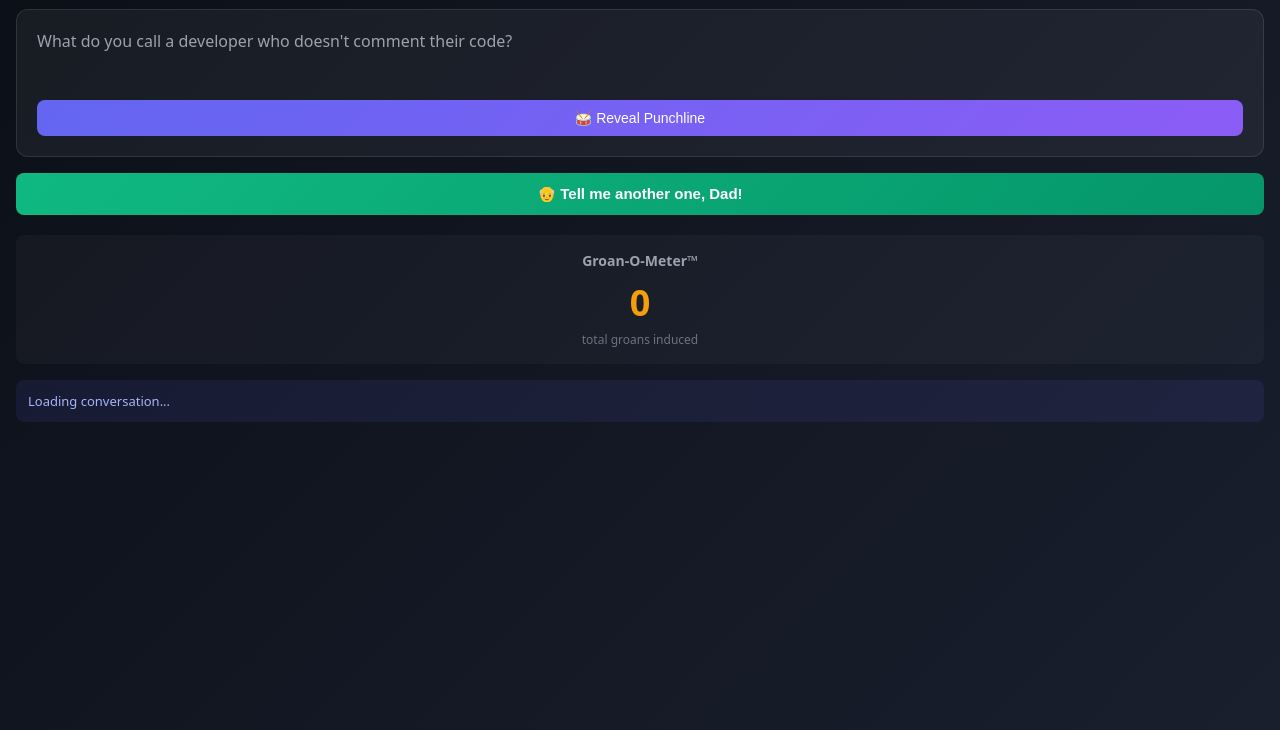
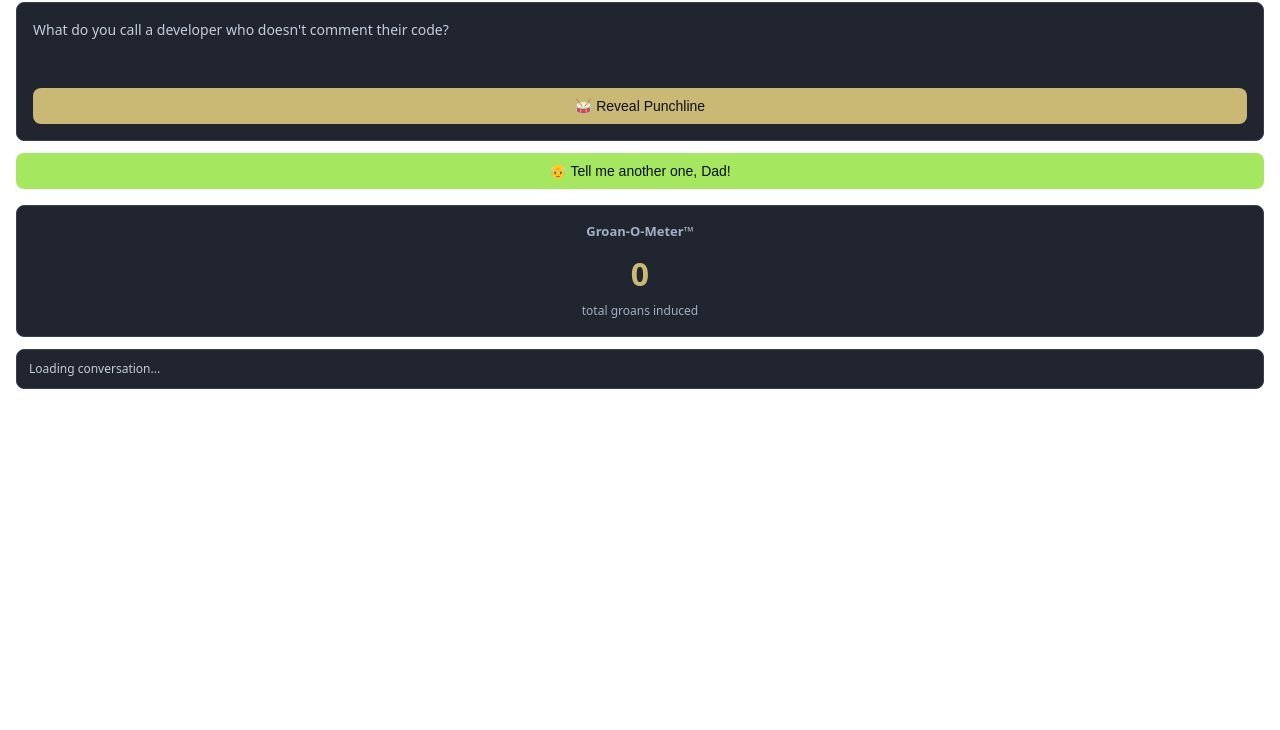
Before and after one commit to jpshackelford/oh-examples, a website: page agent-canvas-extensions/dad-jokes/panel.html in a window 1280 px wide. Shown: the part 70-800 px from the top of the page. Drawn offline with Linux system fonts and the light colour scheme.

Commit message:
fix(dad-jokes): use transparent background for proper blending
- Set body background to transparent in both settings.html and panel.html
- This allows the iframe content to blend with the parent container's
  background color (bg-base in AgentCanvas)
- Updated panel.html to use same AgentCanvas design tokens as settings

Co-authored-by: openhands <openhands@all-hands.dev>

```diff
--- a/agent-canvas-extensions/dad-jokes/panel.html
+++ b/agent-canvas-extensions/dad-jokes/panel.html
@@ -8,142 +8,193 @@
     />
     <title>Dad Jokes</title>
     <style>
+      /*
+       * AgentCanvas Design Tokens (Cool Grey Palette)
+       */
+      :root {
+        --cool-grey-50: #F7F9FC;
+        --cool-grey-100: #EEF2F7;
+        --cool-grey-200: #DCE3EE;
+        --cool-grey-300: #C3CDDC;
+        --cool-grey-400: #A3B0C4;
+        --cool-grey-500: #7E8A9E;
+        --cool-grey-600: #626D82;
+        --cool-grey-700: #4B5468;
+        --cool-grey-800: #383F50;
+        --cool-grey-900: #2C313F;
+        --cool-grey-925: #21252F;
+        --cool-grey-950: #0B0E14;
+
+        --oh-foreground: var(--cool-grey-100);
+        --oh-surface: var(--cool-grey-925);
+        --oh-border: var(--cool-grey-700);
+        --oh-border-subtle: var(--cool-grey-800);
+        --oh-text-secondary: var(--cool-grey-300);
+        --oh-muted: var(--cool-grey-400);
+        --oh-primary: #c9b974;
+        --oh-success: #a5e75e;
+        --oh-radius: 8px;
+      }
+
       * {
         box-sizing: border-box;
       }
+
       body {
         font-family: system-ui, -apple-system, sans-serif;
         margin: 0;
         padding: 16px;
-        color: #e5e7eb;
-        background: linear-gradient(135deg, #0b0f17 0%, #1a1f2e 100%);
+        color: var(--oh-foreground);
+        background: transparent;
         min-height: 100vh;
+        line-height: 1.5;
       }
+
       .header {
         text-align: center;
         margin-bottom: 20px;
       }
+
       .header h1 {
         margin: 0;
-        font-size: 24px;
+        font-size: 20px;
+        font-weight: 600;
+        color: #ffffff;
         display: flex;
         align-items: center;
         justify-content: center;
         gap: 8px;
       }
+
       .emoji {
-        font-size: 32px;
+        font-size: 24px;
       }
+
       .joke-card {
-        background: rgba(255, 255, 255, 0.05);
-        border: 1px solid rgba(255, 255, 255, 0.1);
-        border-radius: 12px;
-        padding: 20px;
-        margin-bottom: 16px;
-      }
-      .setup {
-        font-size: 16px;
-        color: #9ca3af;
+        background: var(--cool-grey-925);
+        border: 1px solid var(--oh-border-subtle);
+        border-radius: var(--oh-radius);
+        padding: 16px;
         margin-bottom: 12px;
       }
+
+      .setup {
+        font-size: 14px;
+        color: var(--oh-text-secondary);
+        margin-bottom: 12px;
+      }
+
       .punchline {
-        font-size: 18px;
-        color: #fbbf24;
+        font-size: 16px;
+        color: var(--oh-primary);
         font-weight: 600;
         opacity: 0;
         transform: translateY(10px);
         transition: opacity 0.3s, transform 0.3s;
       }
+
       .punchline.revealed {
         opacity: 1;
         transform: translateY(0);
       }
+
       .reveal-btn {
         display: block;
         width: 100%;
-        padding: 10px 16px;
+        height: 36px;
+        padding: 0 16px;
         margin-top: 12px;
         border: none;
-        border-radius: 8px;
-        background: linear-gradient(135deg, #6366f1 0%, #8b5cf6 100%);
-        color: white;
+        border-radius: var(--oh-radius);
+        background: var(--oh-primary);
+        color: var(--cool-grey-950);
         font-size: 14px;
         font-weight: 500;
         cursor: pointer;
-        transition: transform 0.2s, box-shadow 0.2s;
+        transition: opacity 75ms;
       }
+
       .reveal-btn:hover {
-        transform: translateY(-2px);
-        box-shadow: 0 4px 12px rgba(99, 102, 241, 0.4);
+        opacity: 0.9;
       }
-      .reveal-btn:active {
-        transform: translateY(0);
-      }
+
       .next-btn {
         display: block;
         width: 100%;
-        padding: 12px 16px;
+        height: 36px;
+        padding: 0 16px;
         border: none;
-        border-radius: 8px;
-        background: linear-gradient(135deg, #10b981 0%, #059669 100%);
-        color: white;
-        font-size: 15px;
-        font-weight: 600;
+        border-radius: var(--oh-radius);
+        background: var(--oh-success);
+        color: var(--cool-grey-950);
+        font-size: 14px;
+        font-weight: 500;
         cursor: pointer;
-        transition: transform 0.2s, box-shadow 0.2s;
+        transition: opacity 75ms;
       }
+
       .next-btn:hover {
-        transform: translateY(-2px);
-        box-shadow: 0 4px 12px rgba(16, 185, 129, 0.4);
+        opacity: 0.9;
       }
+
       .groan-meter {
-        margin-top: 20px;
+        margin-top: 16px;
         padding: 16px;
-        background: rgba(255, 255, 255, 0.03);
-        border-radius: 8px;
+        background: var(--cool-grey-925);
+        border: 1px solid var(--oh-border-subtle);
+        border-radius: var(--oh-radius);
         text-align: center;
       }
+
       .groan-meter h3 {
         margin: 0 0 8px 0;
-        font-size: 14px;
-        color: #9ca3af;
+        font-size: 13px;
+        color: var(--oh-muted);
       }
+
       .groan-count {
-        font-size: 36px;
-        font-weight: bold;
-        color: #f59e0b;
+        font-size: 32px;
+        font-weight: 600;
+        color: var(--oh-primary);
       }
+
       .groan-label {
         font-size: 12px;
-        color: #6b7280;
+        color: var(--oh-muted);
         margin-top: 4px;
       }
+
       .convo-status {
-        margin-top: 16px;
-        padding: 12px;
-        background: rgba(99, 102, 241, 0.1);
-        border-radius: 8px;
-        font-size: 13px;
-        color: #a5b4fc;
+        margin-top: 12px;
+        padding: 10px 12px;
+        background: var(--cool-grey-925);
+        border: 1px solid var(--oh-border-subtle);
+        border-radius: var(--oh-radius);
+        font-size: 12px;
+        color: var(--oh-text-secondary);
       }
+
       .rating {
         display: flex;
         justify-content: center;
         gap: 8px;
         margin-top: 12px;
       }
+
       .rating button {
-        padding: 8px 16px;
-        border: 1px solid rgba(255, 255, 255, 0.2);
-        border-radius: 20px;
+        height: 32px;
+        padding: 0 14px;
+        border: 1px solid var(--oh-border);
+        border-radius: var(--oh-radius);
         background: transparent;
-        color: #e5e7eb;
+        color: var(--oh-foreground);
+        font-size: 13px;
         cursor: pointer;
-        transition: all 0.2s;
+        transition: background-color 75ms;
       }
+
       .rating button:hover {
-        background: rgba(255, 255, 255, 0.1);
-        transform: scale(1.1);
+        background: var(--cool-grey-800);
       }
     </style>
   </head>
```
Also changed, not shown: agent-canvas-extensions/dad-jokes/settings.html (+1 -1 lines).
